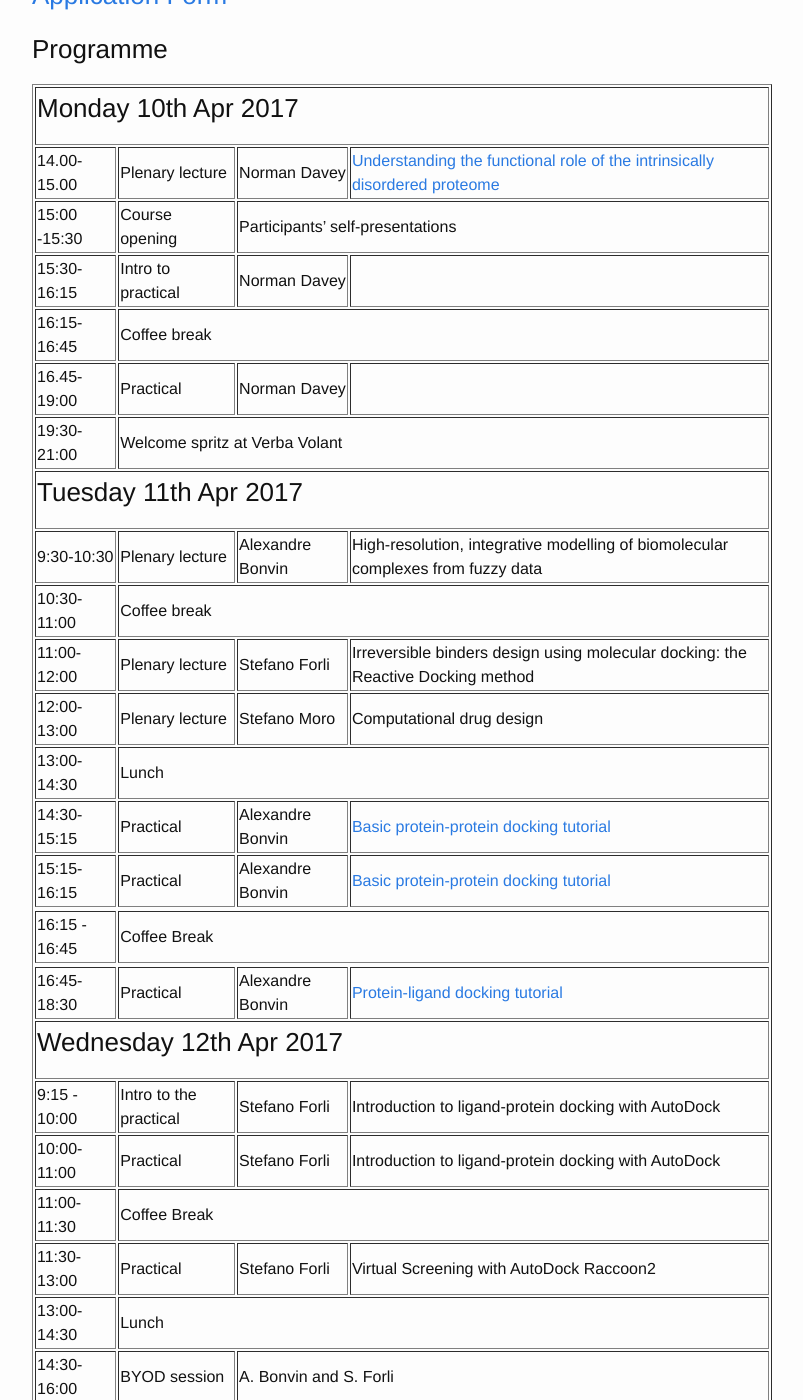
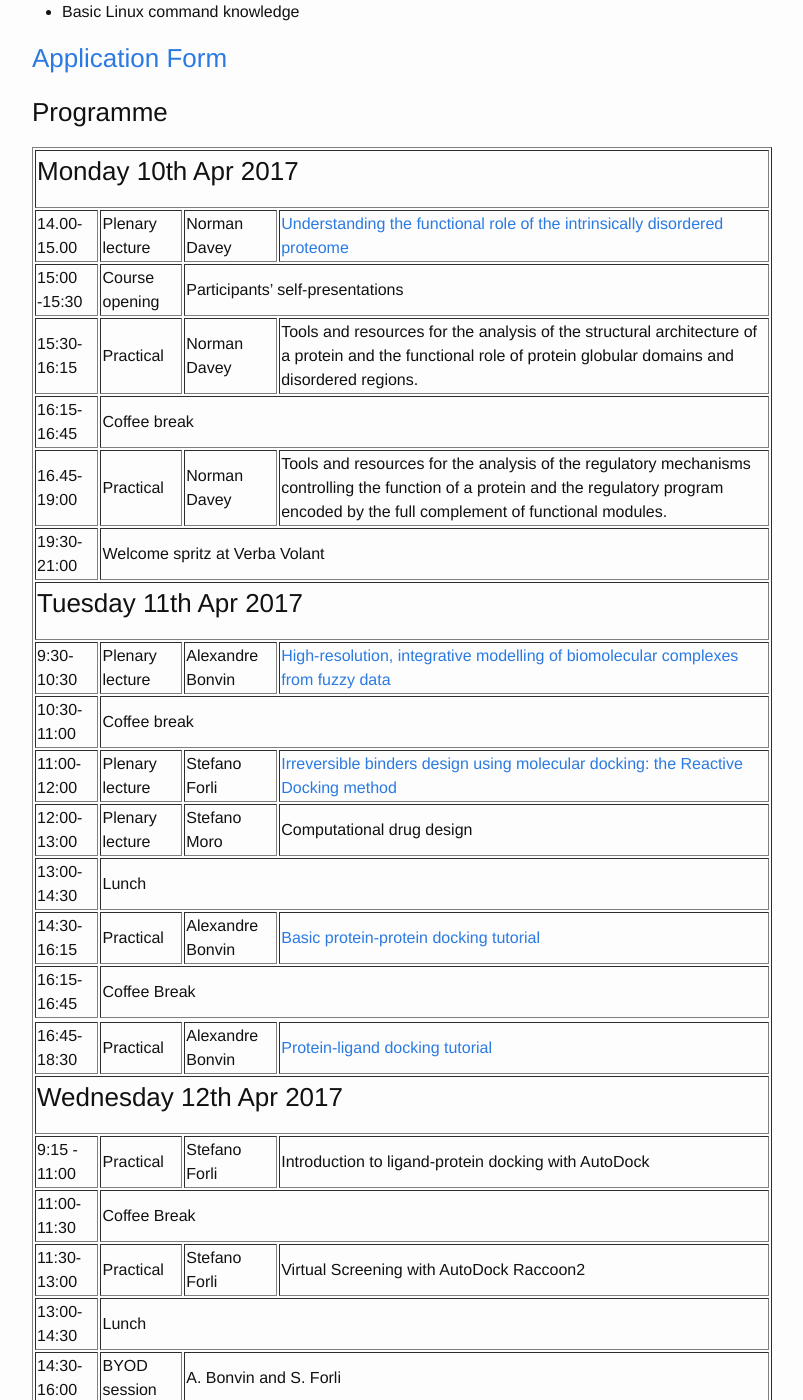
Before and after one commit to ELIXIR-IIB-training/website, a Jekyll site: the page built from _posts/2017-04-10-protein-interactions-padova.md, in a window 1280 px wide and 1400 px high, scrolled down 1889 px. Shown: the whole window, without its empty margins (238-1041 px from the left). Built offline with Jekyll 4.4.1, drawn with Linux system fonts in a browser that asks for light colours; some of the changed text lies outside the part shown.

Commit message:
third commit 01 Mar 2017

```diff
--- a/_posts/2017-04-10-protein-interactions-padova.md
+++ b/_posts/2017-04-10-protein-interactions-padova.md
@@ -9,14 +9,15 @@ description: This workshop is aimed at students in master degree courses, PhD st
 ---
 
 **IMPORTANT DATES** for this Course:
-   Deadline for applications: 28th March 2017
-   Course date: 10-13 April 2017
 
- **VENUE**:
-   Campus di Biologia e Biomedicina "Fiore di Botta", University of Padova, Via del Pescarotto, 8, 35131 Padova, IT
+- Deadline for applications: 28th March 2017
+- Course date: 10-13 April 2017
 
- **FEE**:
- The fee will cover coffee breaks, lunches, and the welcome spritz on Monday, 10th April. The participants are expected to pay their travel and accommodation costs.
+**VENUE**:
+Campus di Biologia e Biomedicina "Fiore di Botta", University of Padova, Via del Pescarotto, 8, 35131 Padova, IT
+
+**FEE**:
+The fee will cover attendance to lectures and practicals, coffee breaks, lunches, and the welcome spritz on Monday, 10th April. The participants are expected to pay their own travel and accommodation costs.
 
  - Candidates from a bioinformatics lab from one of the ELIXIR-ITA member institutions (see the list at the bottom): **130 euros**.
  - All the other candidates: **180 euros**
@@ -83,9 +84,9 @@ They will also learn:
 </tr>
 <tr>
    <td>15:30-16:15</td>
-   <td>Intro to practical</td>
+   <td>Practical</td>
    <td>Norman Davey</td>
-   <td></td>
+   <td>Tools and resources for the analysis of the structural architecture of a protein and the functional role of protein globular domains and disordered regions.</td>
 </tr>
 <tr>
    <td>16:15-16:45</td>
@@ -95,7 +96,8 @@ They will also learn:
    <td>16.45-19:00</td>
    <td>Practical</td>
    <td>Norman Davey</td>
-   <td></td>
+   <td>Tools and resources for the analysis of the regulatory mechanisms controlling the function of a protein and the regulatory program encoded by the full complement of functional modules.
+ </td>
 </tr>
 <tr>
    <td>19:30-21:00</td>
@@ -108,7 +110,7 @@ They will also learn:
   <td>9:30-10:30</td>
   <td>Plenary lecture</td>
   <td>Alexandre Bonvin</td>
-  <td>High-resolution, integrative modelling of biomolecular complexes from fuzzy data</td>
+  <td><a href="https://elixir-iib-training.github.io/website/docs/alexandre-bonvin-abstract-padova-2017.pdf">High-resolution, integrative modelling of biomolecular complexes from fuzzy data</a></td>
 </tr>
 <tr>
    <td>10:30-11:00</td>
@@ -118,7 +120,7 @@ They will also learn:
    <td>11:00-12:00</td>
    <td>Plenary lecture</td>
    <td>Stefano Forli</td>
-   <td>Irreversible binders design using molecular docking: the Reactive Docking method</td>
+   <td><a href="https://elixir-iib-training.github.io/website/docs/stefano-forli-abstract-padova-2017.pdf"> Irreversible binders design using molecular docking: the Reactive Docking method </a></td>
 </tr>
 <tr>
    <td>12:00-13:00</td>
@@ -131,19 +133,13 @@ They will also learn:
    <td colspan="3"> Lunch </td>
 </tr>
 <tr>
-   <td>14:30-15:15</td>
+   <td>14:30-16:15</td>
    <td> Practical </td>
    <td>Alexandre Bonvin</td>
    <td><a href="http://www.bonvinlab.org/education/HADDOCK-protein-protein-basic/">Basic protein-protein docking tutorial</a></td>
 </tr>
 <tr>
-<td>15:15-16:15</td>
-<td>Practical</td>
-<td>Alexandre Bonvin</td>
-<td><a href="http://www.bonvinlab.org/education/HADDOCK-protein-protein-basic/">Basic protein-protein docking tutorial</a></td>
-<tr>
-</tr>
-<td>16:15 - 16:45</td>
+<td>16:15-16:45</td>
 <td colspan="3">Coffee Break</td>
 <tr>
 </tr>
@@ -156,13 +152,7 @@ They will also learn:
 <td colspan="4"><h3>Wednesday 12th Apr 2017</h3></td>
 </tr>
 <tr>
-<td>9:15 - 10:00</td>
-<td>Intro to the practical</td>
-<td>Stefano Forli</td>
-<td>Introduction to ligand-protein docking with AutoDock</td>
-</tr>
-<tr>
-<td>10:00-11:00</td>
+<td>9:15 - 11:00</td>
 <td>Practical</td>
 <td>Stefano Forli</td>
 <td>Introduction to ligand-protein docking with AutoDock</td>
@@ -200,7 +190,7 @@ They will also learn:
 </tr>
 <tr>
 <td>9.15-10:00</td>
-<td>Intro to the practical</td>
+<td>Practical</td>
 <td>Stefano Moro</td>
 <td></td>
 </tr>
```
Also changed, not shown: other parts of _posts/2017-04-10-protein-interactions-padova.md (+21 -0 lines).
